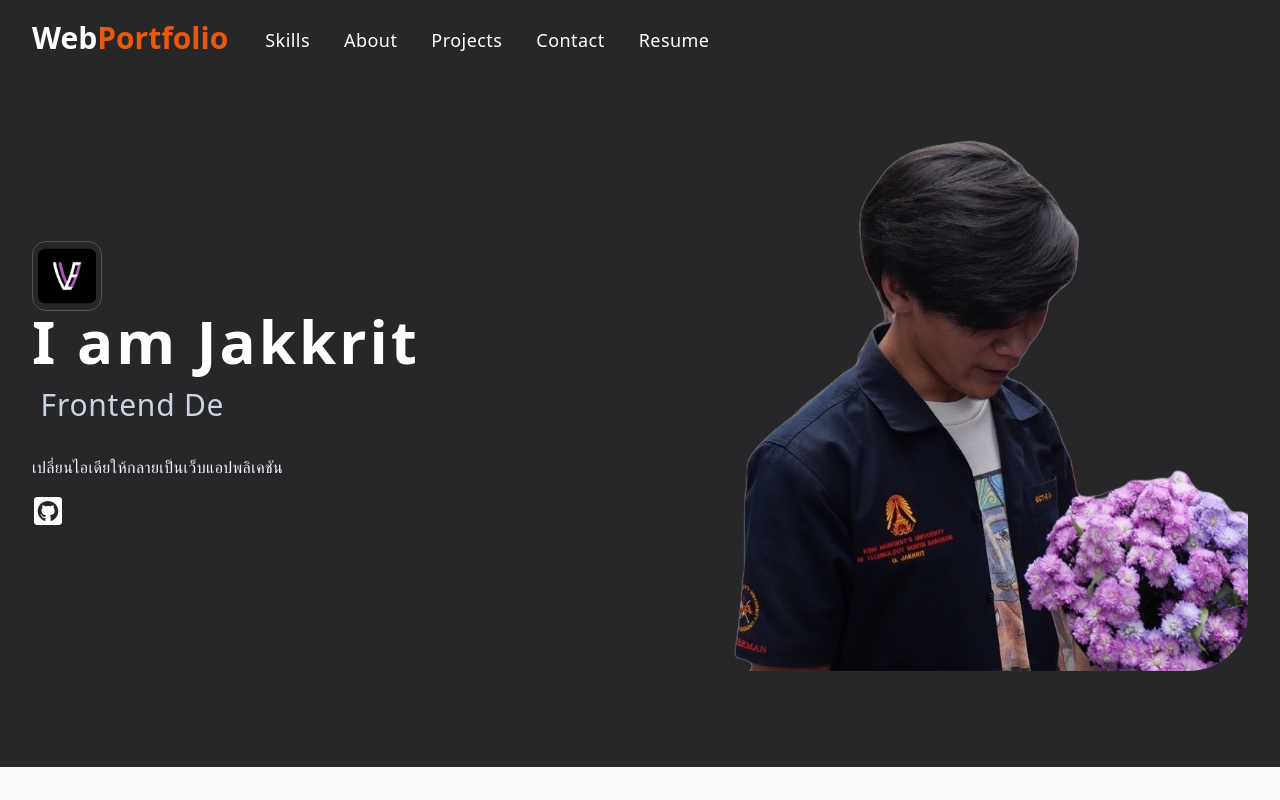
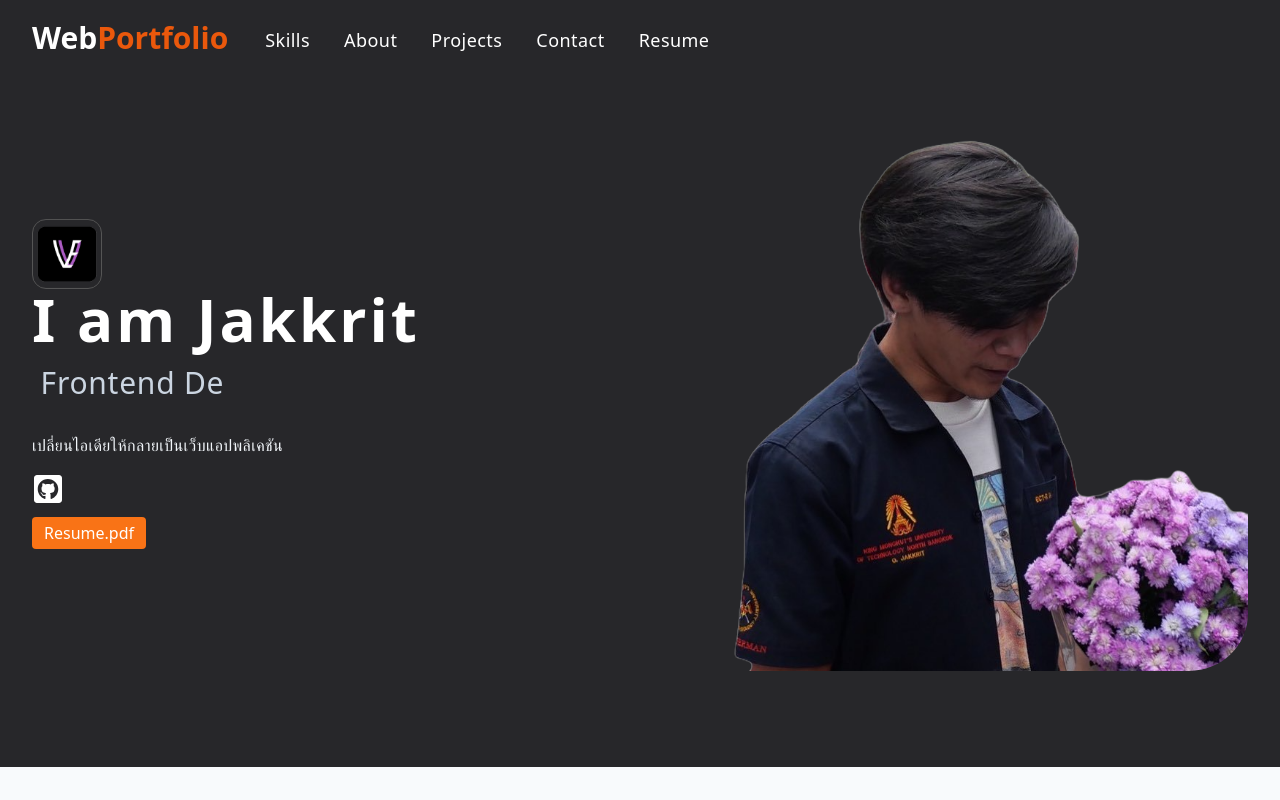
Before and after one commit to jayrboy/portfolio-app-vite, a React (Vite) app: page / in a window 1280 px wide. Shown: the top 800 px of the page. Built offline with nearby package versions, Linux system fonts and the light colour scheme.

Commit message:
add downloading

```diff
--- a/src/components/Hero.jsx
+++ b/src/components/Hero.jsx
@@ -4,6 +4,7 @@ import { FaGithubSquare } from 'react-icons/fa'
 import TrackVisibility from 'react-on-screen'
 import { CgHello } from 'react-icons/cg'
 import project from '../assets/myapp.png'
+import resumePDF from '../assets/Resume.pdf'
 
 const Hero = () => {
   const [loopNum, setLoopNum] = useState(0)
@@ -18,6 +19,26 @@ const Hero = () => {
     'React Developer',
   ]
   const period = 1000
+
+  const [timer, setTimer] = useState(5)
+  const [downloadClicked, setDownloadClicked] = useState(false)
+
+  useEffect(() => {
+    if (downloadClicked) {
+      const initCount = setInterval(() => {
+        if (timer > 0) {
+          setTimer((prevTimer) => prevTimer - 1)
+        } else {
+          clearInterval(initCount) // หยุดการนับถอยหลังเมื่อ timer เป็น 0
+          window.location.href = resumePDF // ส่งผู้ใช้ไปยังลิงก์ไฟล์ที่กำหนด
+        }
+      }, 1000)
+
+      // คืนค่าฟังก์ชันเพื่อให้ useEffect เรียกฟังก์ชันนี้เมื่อ component ถูก unmount
+      return () => clearInterval(initCount)
+    }
+    setDownloadClicked(false)
+  }, [timer, downloadClicked]) // ให้ useEffect ทำงานเมื่อ component ถูก mount และไม่ต้องการ dependency ใดๆ
 
   useEffect(() => {
     let ticker = setInterval(() => {
@@ -96,6 +117,27 @@ const Hero = () => {
               <FaGithubSquare className="h-8 w-8 text-white hover:text-slate-500" />
             </a>
           </div>
+          {/* ใช้ JSX เพื่อแสดงผล timer */}
+          {downloadClicked ? (
+            <>
+              {timer === 0 ? (
+                <p className="mt-3 text-slate-500 text-justify">
+                  Your file is downloading...
+                </p>
+              ) : (
+                <p className="mt-3 text-slate-500 text-justify">
+                  Your download will begin in <b>{timer}</b> seconds
+                </p>
+              )}
+            </>
+          ) : (
+            <button
+              onClick={() => setDownloadClicked(true)}
+              className="bg-orange-500 hover:bg-orange-600 text-white e py-1 px-3 rounded mt-3"
+            >
+              Resume.pdf
+            </button>
+          )}
         </article>
 
         <article className="hidden md:block ">
```
